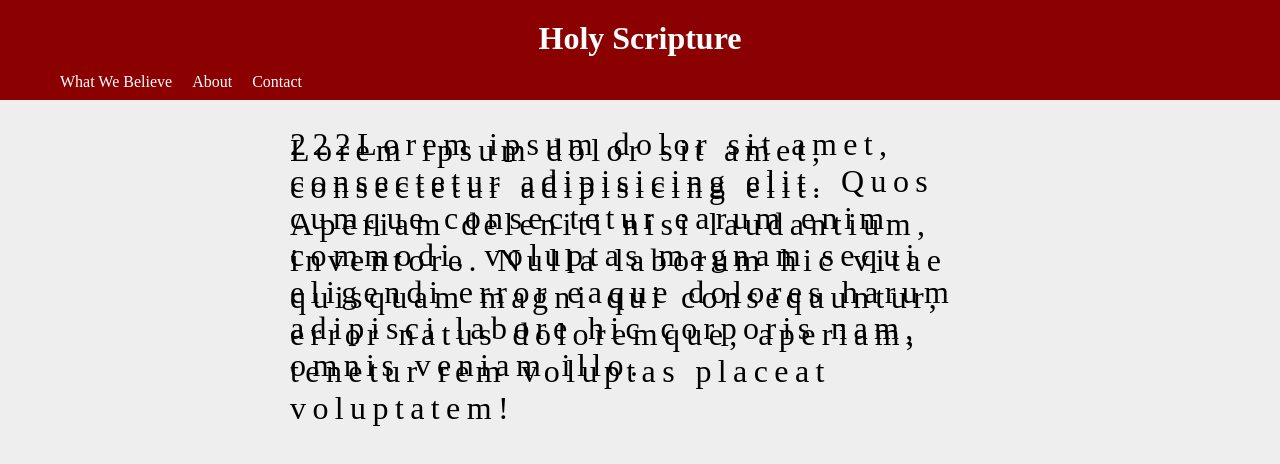
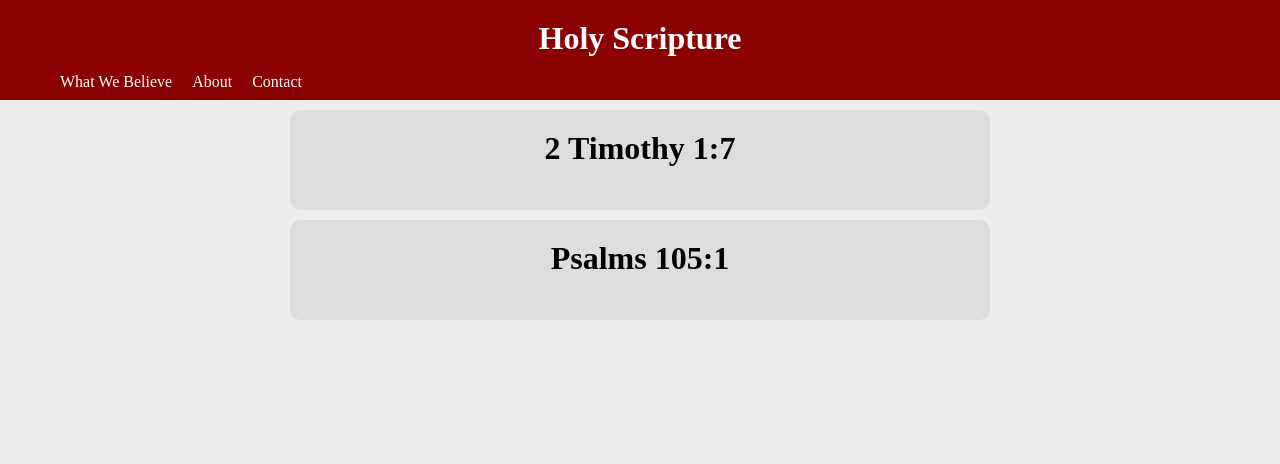
Before and after one commit to holyscripture/holyscripture.github.io, a plain HTML site: page index.html in a window 1280 px wide. Shown: the top 464 px of the page. Drawn offline with nearby package versions, Linux system fonts and the light colour scheme.

Commit message:
Version 7

```diff
--- a/css/style.css
+++ b/css/style.css
@@ -51,10 +51,6 @@ header {
 
 
 
-#wrapper p {
-	font-size: 2em;
-	letter-spacing: .2em;
-}
 
 #wrapper h2 {
 	font-size: 5em;
@@ -72,37 +68,49 @@ html,body{margin:0;padding:0}
 	margin: 0;
 }
 
+  .box {
+  	margin-top: 10px;
+
+  	background-color: #ddd;
+  	border-radius: 10px;
+  	height: 100px;
+  	width: 700px;
 
 
+  overflow: hidden;
 
-
-
-
-  }
-
-  .box {
-  height: 200px;
- width: 300px;
-  overflow: hidden;
 
 }
 
 .first {
-  margin-bottom: 0;
+  margin: 0;
+  padding: 20px;
+  -webkit-transition: .2s;
 }
 
 .box:hover .first {
   margin-top: 200px;
-  -webkit-transition: 1s;
+  -webkit-transition: .5s;
+
 }
 
 .last {
-  margin-top: -300px;
+	padding: 20px;
+  margin-top: -200px;
+  -webkit-transition: .2s;
 
 }
 
 .box:hover .last {
-  margin-bottom: 0;
-  display: block;
-  -webkit-transition: 1s;
+  color: black;
+  margin-top: -260px;
+
+  -webkit-transition: .5s;
 }
+
+.title {
+	text-align: center;
+	font-weight: bold;
+
+	font-size: 2em;
+}
--- a/index.html
+++ b/index.html
@@ -37,17 +37,31 @@
 
 
 
-		<div class="box">
+		<div class="box" >
 
 
-  	<p class="first">Lorem ipsum dolor sit amet, consectetur adipisicing elit. Aperiam deleniti nisi laudantium, inventore. Nulla laborum hic vitae quisquam magni qui consequuntur, error natus doloremque, aperiam, tenetur rem voluptas placeat voluptatem!</p>
+  	<p class="first title">2 Timothy 1:7</p>
 
-  	<p class="last">222Lorem ipsum dolor sit amet, consectetur adipisicing elit. Quos cumque consectetur earum enim commodi, voluptas magnam sequi eligendi error eaque dolores harum adipisci labore hic corporis nam, omnis veniam illo.</p>
+  	<p class="last">For God has not given us a spirit of fear and timidity, but of power, love, and self-discipline.</p>
 
 
 
 
 	</div>
+
+
+	<div class="box" >
+
+
+  	<p class="first title">Psalms 105:1</p>
+
+  	<p class="last">Give thanks to the LORD and proclaim his greatness. Let tho whole world know what he has done.</p>
+
+
+
+
+	</div>
+
 
 
 
```
